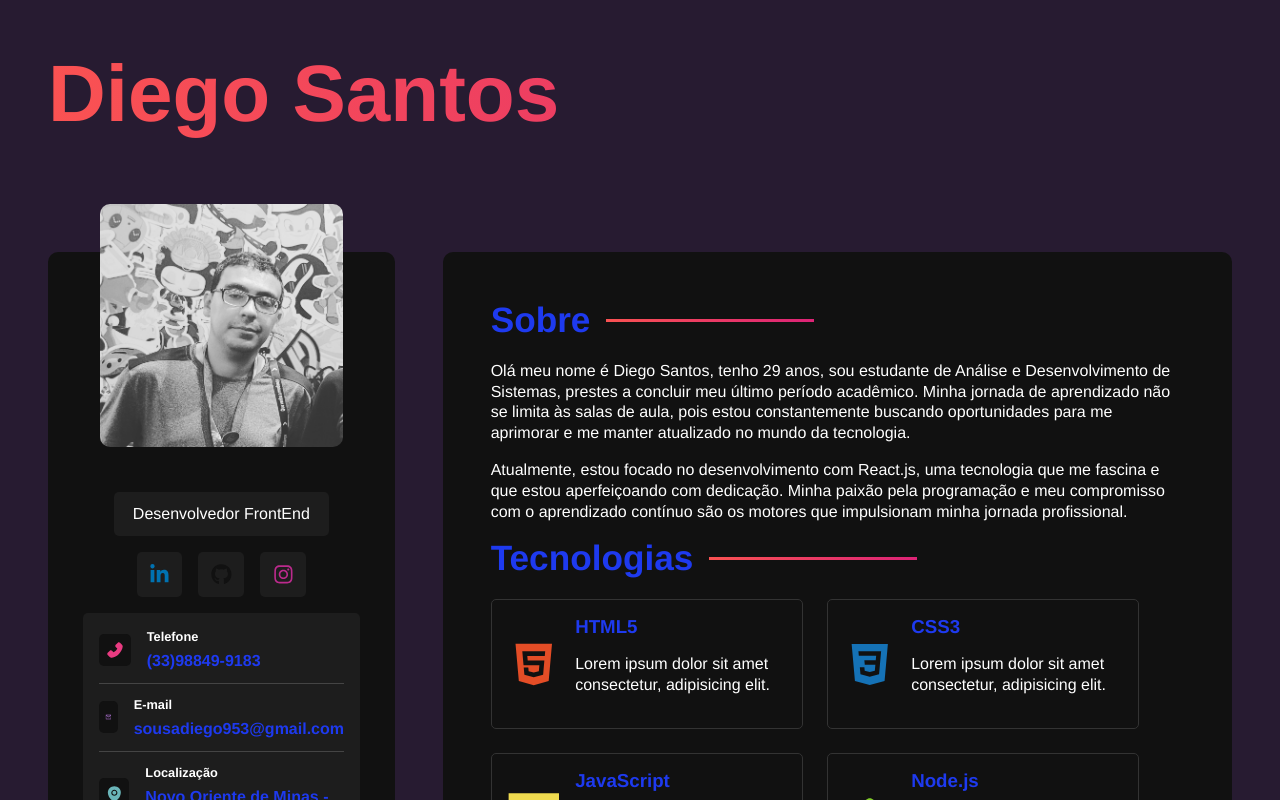
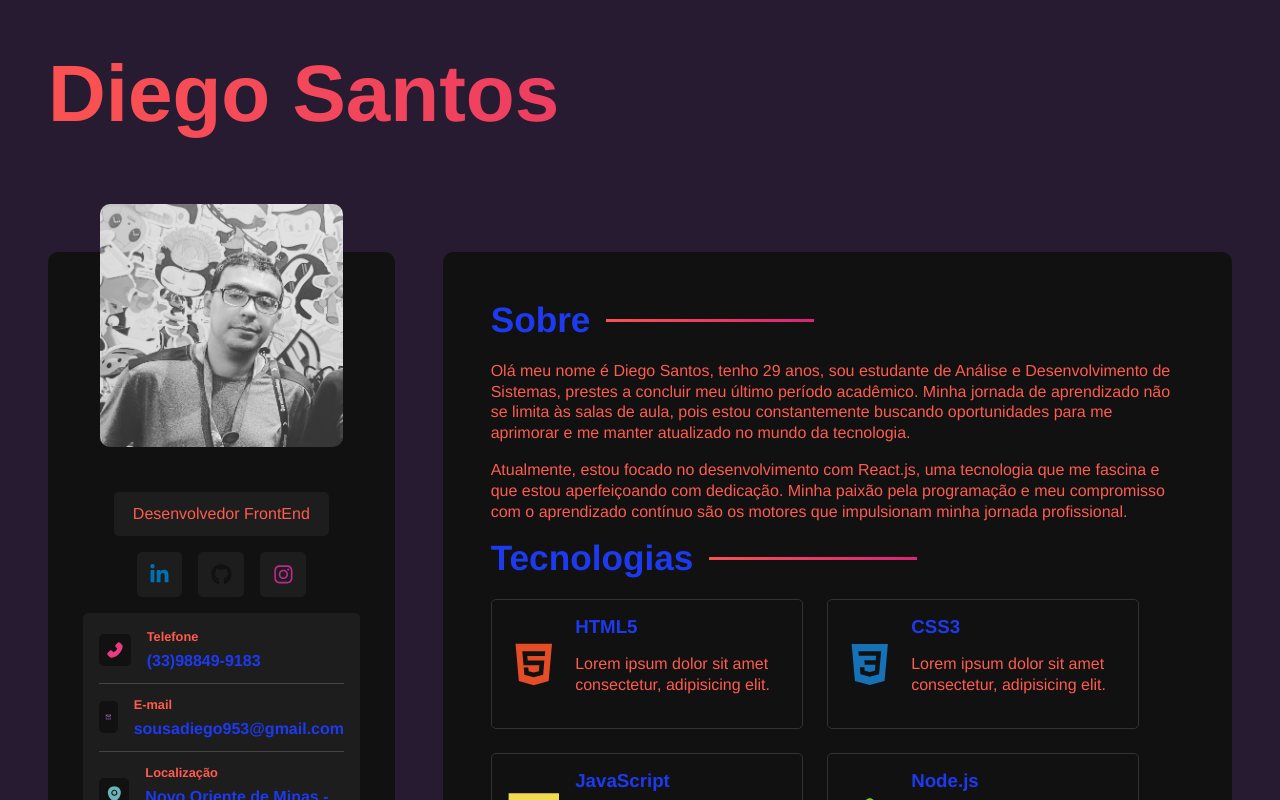
Before and after one commit to Diegodevops26/portfolio, a React (Vite) app: page / in a window 1280 px wide. Shown: the top 800 px of the page. Built offline with nearby package versions, Linux system fonts and the light colour scheme.

Commit message:
Update variables.sass

```diff
--- a/src/styles/variables.sass
+++ b/src/styles/variables.sass
@@ -1,6 +1,6 @@
 $font-stack: "Helvetica"
 $text-color: #1E3AEF
-$text-color-secondary: #FFF
+$text-color-secondary: #FF5B4F
 $body-bg-color: #271B31
 $bg-color: #111
 $bg-color-secondary: #1d1d1d
```
